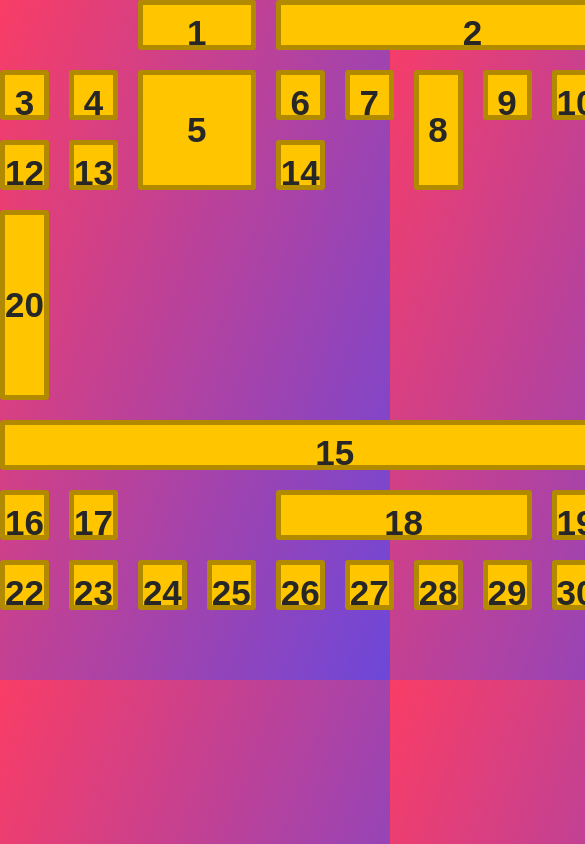
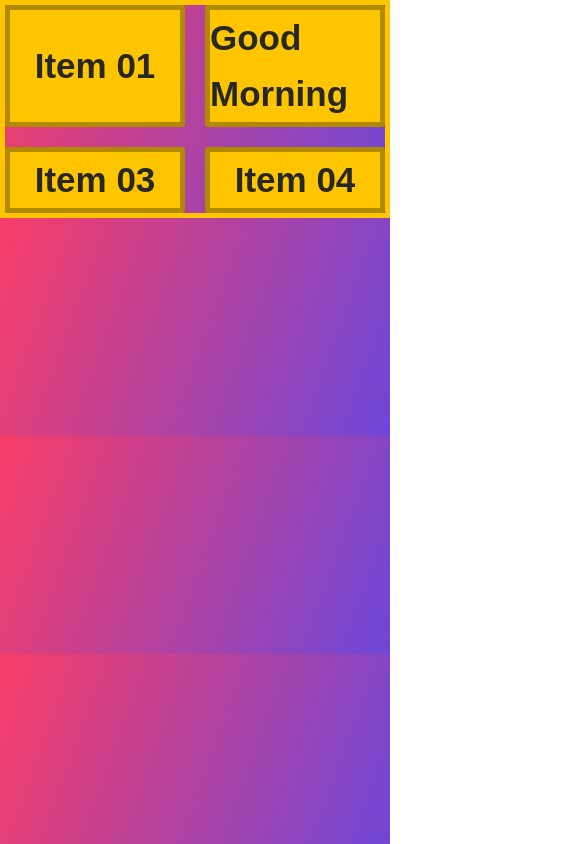
Before and after one commit to victorbruce/css-grids, a website: page index.html in a window 390 px wide. Shown: the top 844 px of the page, 585 px wide, since content can reach past the window. Drawn offline with Linux system fonts and the light colour scheme.

Commit message:
using auto-fit, auto-fill, and minmax to create responsive layouts

```diff
--- a/index.html
+++ b/index.html
@@ -8,36 +8,36 @@
   </head>
   <body>
     <div class="container">
-      <div class="item item1">1</div>
-      <div class="item item2">2</div>
-      <div class="item item3">3</div>
-      <div class="item item4">4</div>
-      <div class="item item5">5</div>
-      <div class="item item6">6</div>
-      <div class="item item7">7</div>
-      <div class="item item8">8</div>
-      <div class="item item9">9</div>
-      <div class="item item10">10</div>
-      <div class="item item11">11</div>
-      <div class="item item12">12</div>
-      <div class="item item13">13</div>
-      <div class="item item14">14</div>
-      <div class="item item15">15</div>
-      <div class="item item16">16</div>
-      <div class="item item17">17</div>
-      <div class="item item18">18</div>
-      <div class="item item19">19</div>
-      <div class="item item20">20</div>
-      <div class="item item21">21</div>
-      <div class="item item22">22</div>
-      <div class="item item23">23</div>
-      <div class="item item24">24</div>
-      <div class="item item25">25</div>
-      <div class="item item26">26</div>
-      <div class="item item27">27</div>
-      <div class="item item28">28</div>
-      <div class="item item29">29</div>
-      <div class="item item30">30</div>
+      <div class="item item1">Item 01</div>
+      <div class="item item2">Good Morning</div>
+      <div class="item item3">Item 03</div>
+      <div class="item item4">Item 04</div>
+       <!--<div class="item item5">Item 05</div>
+      <div class="item item6">Item 06</div>
+      <div class="item item7">Item 07</div>
+      <div class="item item8">Item 08</div>
+      <div class="item item9">Item 09</div>
+      <div class="item item10">Item 10</div>
+      <div class="item item11">Item 11</div>
+      <div class="item item12">Item 12</div>
+      <div class="item item13">Item 13</div>
+      <div class="item item14">Item 14</div>
+      <div class="item item15">Item 15</div>
+      <div class="item item16">Item 16</div>
+      <div class="item item17">Item 17</div>
+      <div class="item item18">Item 18</div>
+      <div class="item item19">Item 19</div>
+      <div class="item item20">Item 20</div>
+      <div class="item item21">Item 21</div>
+      <div class="item item22">Item 22</div>
+      <div class="item item23">Item 23</div>
+      <div class="item item24">Item 24</div>
+      <div class="item item25">Item 25</div>
+      <div class="item item26">Item 26</div>
+      <div class="item item27">Item 27</div>
+      <div class="item item28">Item 28</div>
+      <div class="item item29">Item 29</div>
+      <div class="item item30">Item 30</div> -->
     </div>
   </body>
 </html>
--- a/sass/pages/_home.scss
+++ b/sass/pages/_home.scss
@@ -9,48 +9,10 @@
 }
 
 .container {
+  border: .5rem solid var(--yellow);
+
   display: grid;
   grid-gap: 2rem;
-  /* Make the grid 10 columns wide, every other taking up twice the free space */
-  grid-template-columns: repeat(5, 1fr 2fr);
-  grid-auto-columns: 2fr;
-
-  /* Make the grid have 10 explicit rows, 50px high each */
-  grid-template-rows: repeat(10, 5rem);
+  grid-template-columns: repeat(auto-fit, minmax(15rem, 1fr));
+  // grid-template-columns: auto 15rem 15rem 15rem;
 }
-
-/* With Item 1, start at col 3 and go unitl 5 */
-.item1 {
-  grid-column: 3 / 5;
-}
-
-/* With Item 2, start at col 5 and go unitl the end */
-.item2 {
-  grid-column: 5 / -1;
-}
-
-/* Make item 5 double span 2 cols and rows */
-.item5 {
-  grid-column: span 2;
-  grid-row: span 2;
-}
-
-/* Make item 8 two rows high */
-.item8 {
-  grid-row: span 2;
-}
-
-/* Make item 15 span the entire grid width */
-.item15 {
-  grid-column: 1 / -1;
-}
-
-/* Make item 18 span 4 widths, but end 9 */
-.item18 {
-  grid-column: span 4 / 9;
-}
-
-/* Make item 20 start at row 4 and go for 3 */
-.item20 {
-  grid-row: 4 / span 3;
-}
```
Also changed, not shown: css/style.css.
